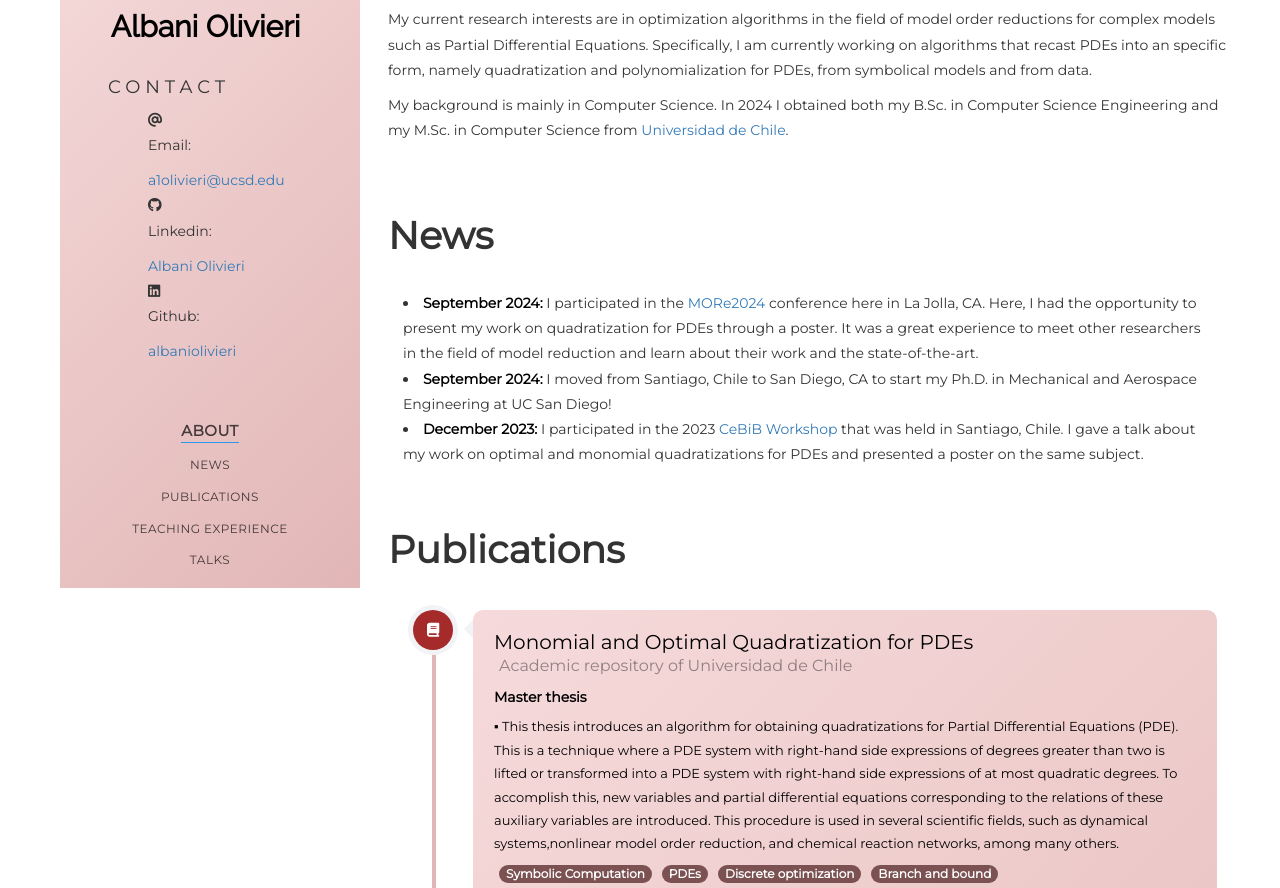
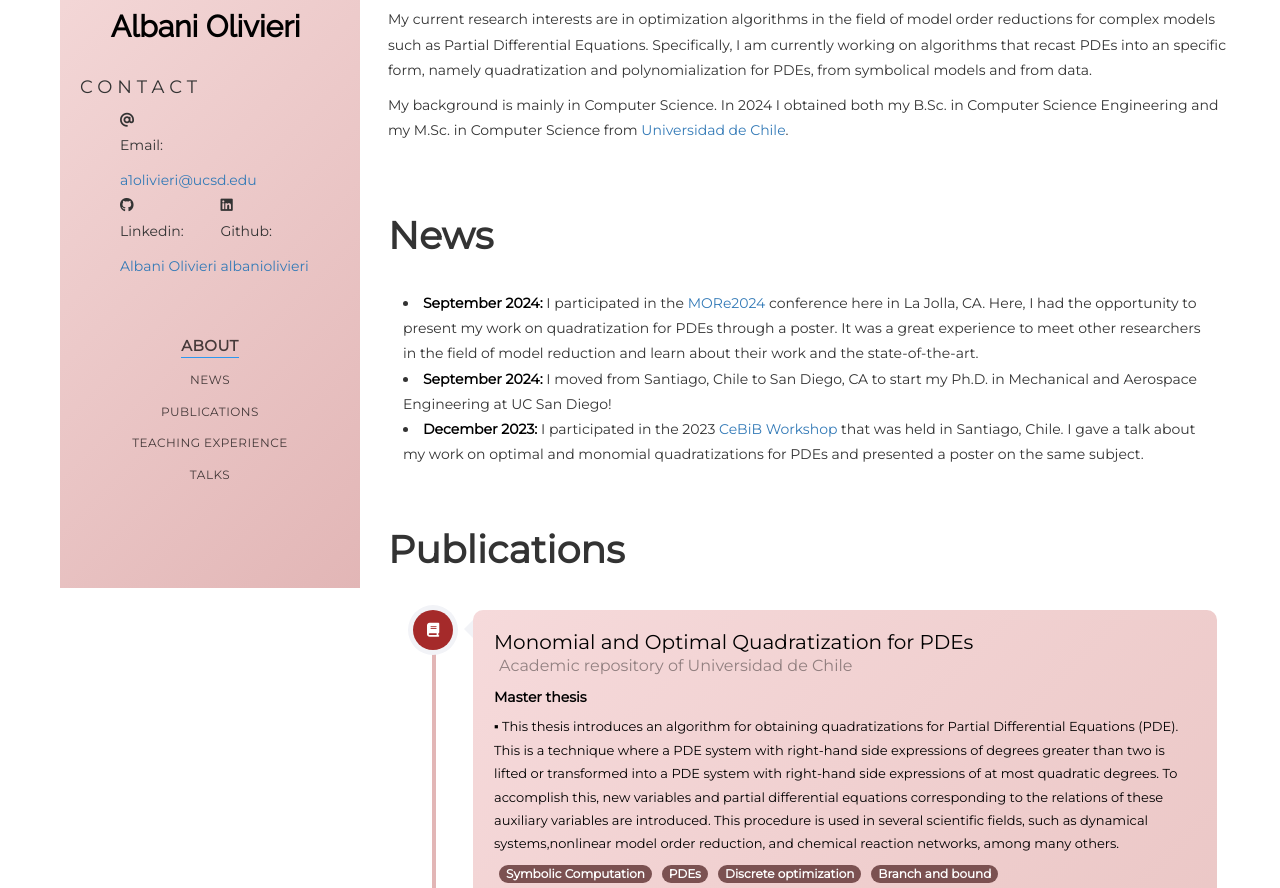
Before and after one commit to albaniolivieri/albaniolivieri.github.io, a plain HTML site: page index.html in a window 1280 px wide. Shown: the part 212-1100 px from the top of the page. Drawn offline with nearby package versions, Linux system fonts and the light colour scheme.

Commit message:
refac: contact padding

```diff
--- a/css/style.css
+++ b/css/style.css
@@ -524,6 +524,10 @@ body.offcanvas .colorlib-nav-toggle {
 	transform: translateX(300px);
 }
 
+.colorlib-contact-content {
+	padding: 0 2.5em;
+}
+
 .colorlib-narrow-content {
 	padding: 0 4.5em;
 }
--- a/index.html
+++ b/index.html
@@ -55,7 +55,7 @@
             </div>
             <h1 id="colorlib-logo"><a href="./index.html">Albani Olivieri</a></h1>
           </div>
-            <div class="colorlib-narrow-content">
+            <div class="colorlib-contact-content">
               <div
                 class="row row-bottom-padded-sm animate-box"
                 data-animate-effect="fadeInLeft"
--- a/index.js
+++ b/index.js
@@ -417,4 +417,4 @@ populateExp_Edu(publications, "publications");
 populateTeaching(teaching);
 populateExp_Edu(talks, "talks");
 
-populateLinks(footer, "footer");
+// populateLinks(footer, "footer");
```
